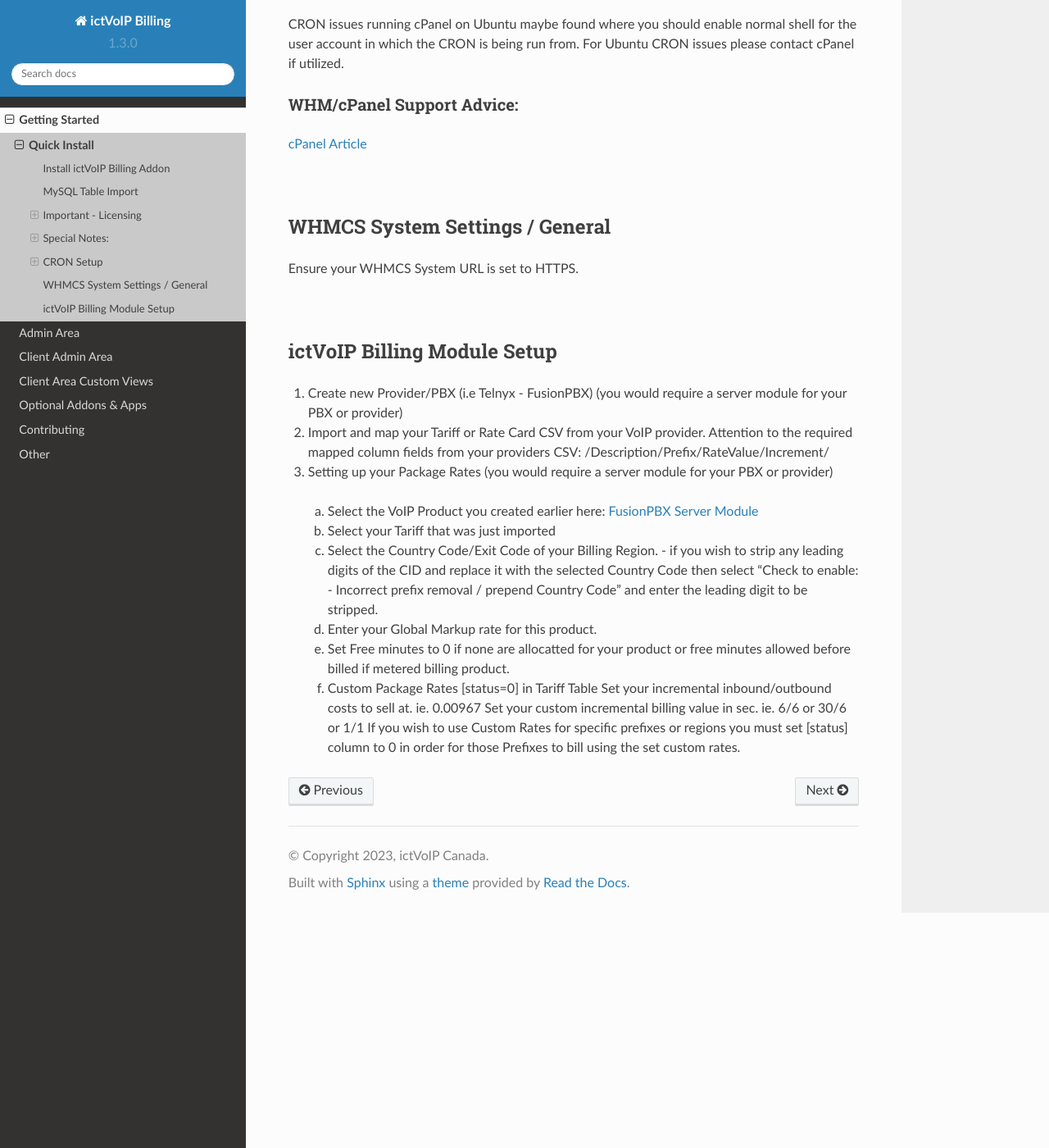
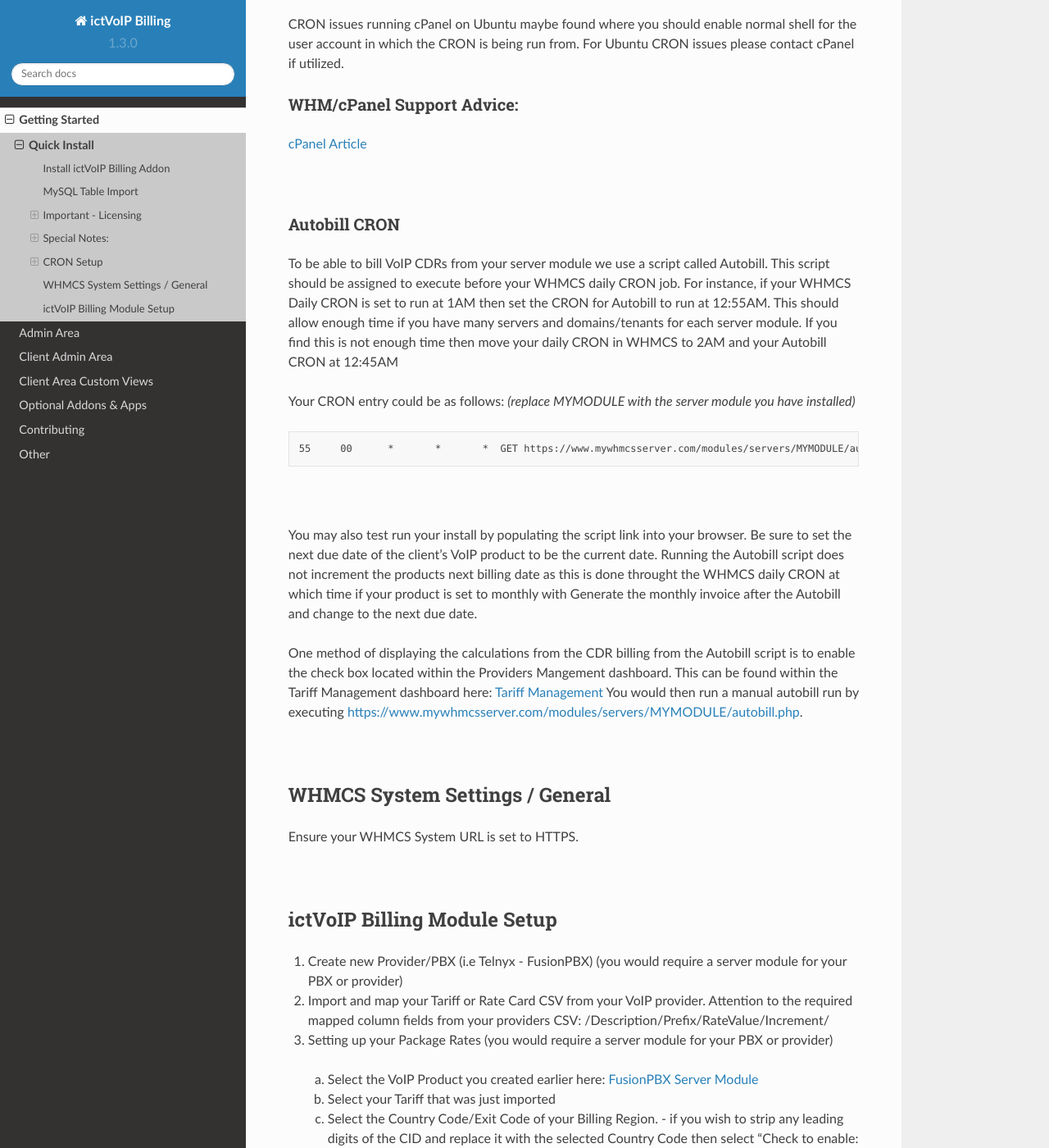
Before and after one commit to ictvoip/ictvoip-docs, a Sphinx documentation site: the page built from docs/source/getting_started/quick_install.rst, in a window 1280 px wide and 1400 px high, scrolled down 6608 px. Shown: the whole window at 82% size. Built offline with Sphinx 7.4.7 and the Read the Docs theme 2.0.0, drawn with Linux system fonts in a browser that asks for light colours; pages that are not in the unit, such as notebooks, are missing from menus.

Commit message:
Update quick_install.rst

```diff
--- a/docs/source/getting_started/quick_install.rst
+++ b/docs/source/getting_started/quick_install.rst
@@ -265,6 +265,28 @@ WHM/cPanel Support Advice:
 
 |
 
+Autobill CRON
+--------------
+
+To be able to bill VoIP CDRs from your server module we use a script called Autobill. This script should be assigned to execute before your WHMCS daily CRON job. For instance, if your WHMCS Daily CRON is set to run at 1AM then set the CRON for Autobill to run at 12:55AM. This should allow enough time if you have many servers and domains/tenants for each server module. If you find this is not enough time then move your daily CRON in WHMCS to 2AM and your Autobill CRON at 12:45AM
+
+Your CRON entry could be as follows:
+*(replace MYMODULE with the server module you have installed)*
+::
+
+ 55 	00 	* 	* 	*  GET https://www.mywhmcsserver.com/modules/servers/MYMODULE/autobill.php?runfrom=cron
+
+|
+
+You may also test run your install by populating the script link into your browser. Be sure to set the next due date of the client's VoIP product to be the current date. Running the Autobill script does not increment the products next billing date as this is done throught the WHMCS daily CRON at which time if your product is set to monthly with Generate the monthly invoice after the Autobill and change to the next due date.
+
+One method of displaying the calculations from the CDR billing from the Autobill script is to enable the check box located within the Providers Mangement dashboard.
+This can be found within the Tariff Management dashboard here: `Tariff Management <../admin/tariffs.html>`_
+You would then run a manual autobill run by executing https://www.mywhmcsserver.com/modules/servers/MYMODULE/autobill.php.
+
+|
+
+
 WHMCS System Settings / General
 ================================
 
```
